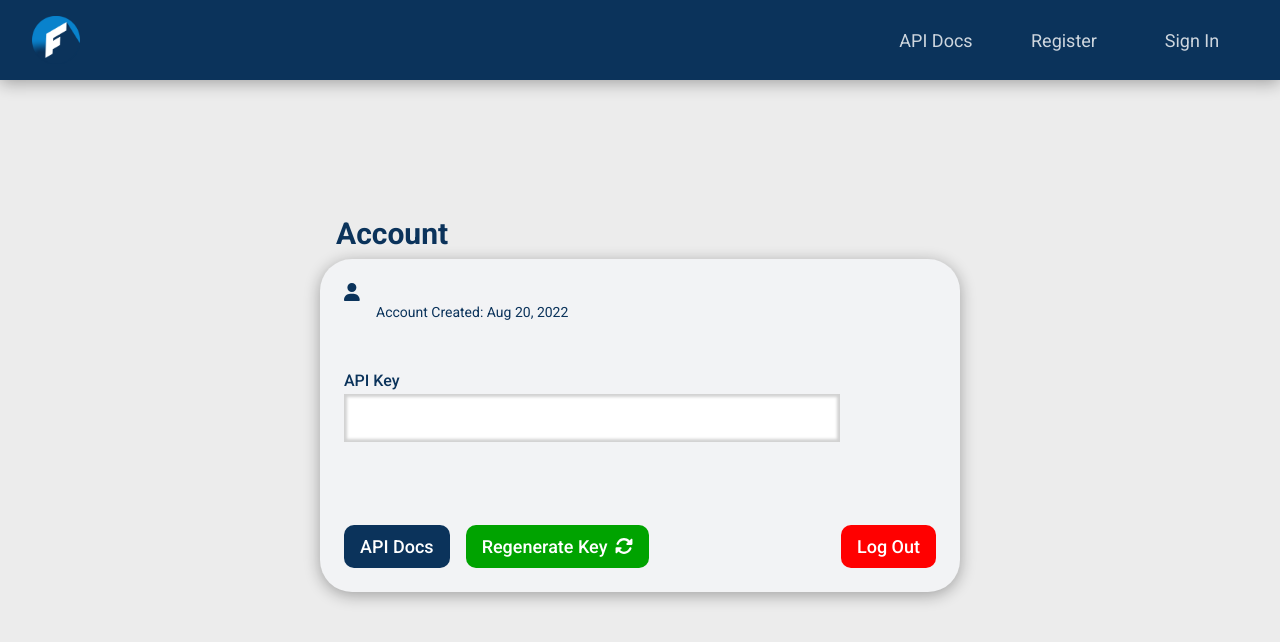
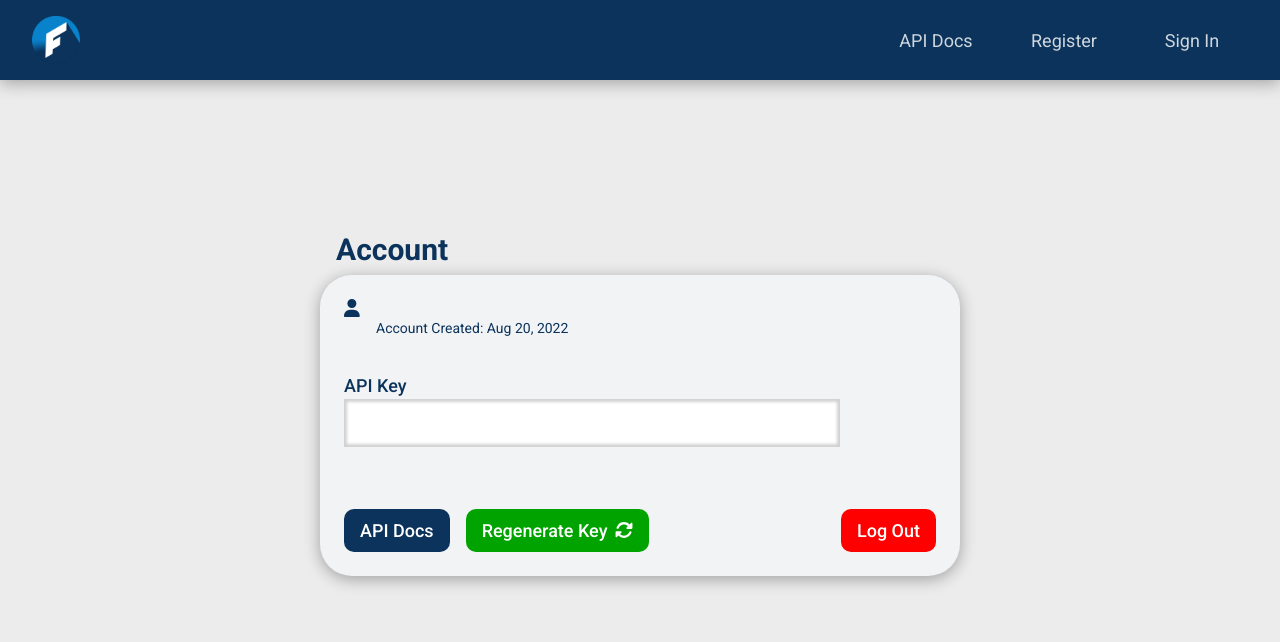
Before and after one commit to dnitecki/finfetch-ui, a React (Create React App) app: page /api/account in a window 1280 px wide. Shown: the top 642 px of the page. Built offline with nearby package versions, Linux system fonts and the light colour scheme; no server answers.

Commit message:
account styles

```diff
--- a/src/apps/finfetch-api/pages/account/Account.jsx
+++ b/src/apps/finfetch-api/pages/account/Account.jsx
@@ -3,12 +3,9 @@ import "./Account.scss";
 import { Helmet } from "react-helmet";
 import { getUserAccount } from "../../../../requests/Requests";
 import { FontAwesomeIcon } from "@fortawesome/react-fontawesome";
-import {
-  faUser,
-  faRotate,
-  faCircleCheck,
-} from "@fortawesome/free-solid-svg-icons";
+import { faUser, faRotate } from "@fortawesome/free-solid-svg-icons";
 import Moment from "moment";
+import { NavLink } from "react-router-dom";
 
 export default function Account() {
   const [info, setInfo] = useState({});
@@ -53,10 +50,12 @@ export default function Account() {
           </div>
           <div className="account-button-container">
             <div className="account-buttons">
-              <button className="account-api-docs-button">API Docs</button>
+              <NavLink to="/api/docs">
+                <button className="account-api-docs-button">API Docs</button>
+              </NavLink>
               <button className="account-api-regen-button">
                 Regenerate Key
-                <FontAwesomeIcon icon={faRotate} />
+                <FontAwesomeIcon className="rotate-icon" icon={faRotate} />
               </button>
             </div>
             <div className="account-logout">
--- a/src/apps/finfetch-api/pages/account/Account.scss
+++ b/src/apps/finfetch-api/pages/account/Account.scss
@@ -12,7 +12,7 @@
   width: 40rem;
   display: flex;
   flex-direction: column;
-  height: 24rem;
+  height: 22rem;
 }
 .account-header-text {
   padding-left: 1rem;
@@ -62,6 +62,8 @@
   color: #fff;
   font-weight: 500;
   z-index: 1000;
+  opacity: 1;
+  transition: all 200ms ease;
 }
 .account-api-regen-button {
   width: fit-content;
@@ -82,6 +84,8 @@
   color: #fff;
   font-weight: 500;
   z-index: 1000;
+  opacity: 1;
+  transition: all 200ms ease;
 }
 .account-buttons {
   display: flex;
@@ -112,6 +116,8 @@
   color: #fff;
   font-weight: 500;
   z-index: 1000;
+  opacity: 1;
+  transition: all 200ms ease;
 }
 .account-email {
   display: flex;
@@ -137,7 +143,28 @@
   padding: 0.5rem;
 }
 .key-label {
-  margin-top: 3rem;
-  font-size: 16px;
+  margin-top: 2.2rem;
+  font-size: 18px;
   font-weight: 500;
 }
+.account-api-docs-button:hover {
+  opacity: 0.8;
+}
+.account-api-regen-button:hover {
+  opacity: 0.8;
+}
+.account-logout-button:hover {
+  opacity: 0.8;
+}
+.account-api-regen-button:hover .rotate-icon {
+  animation: spin-animation 0.7s ease-in-out infinite;
+  animation-timing-function: linear;
+}
+@keyframes spin-animation {
+  0% {
+    transform: rotate(0deg);
+  }
+  100% {
+    transform: rotate(360deg);
+  }
+}
```
